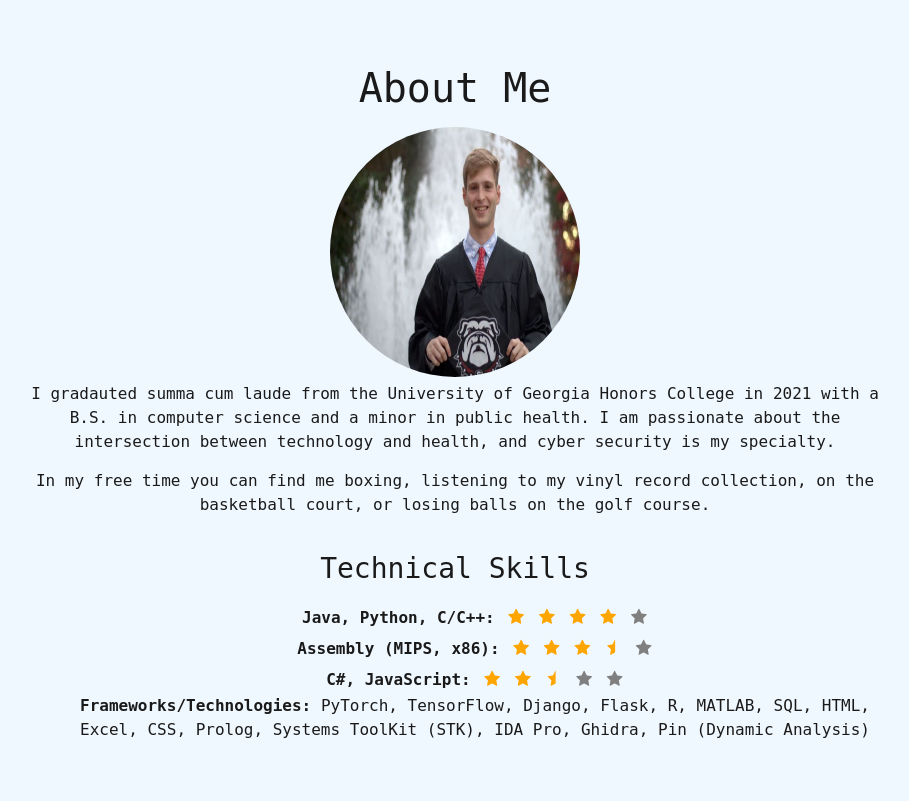
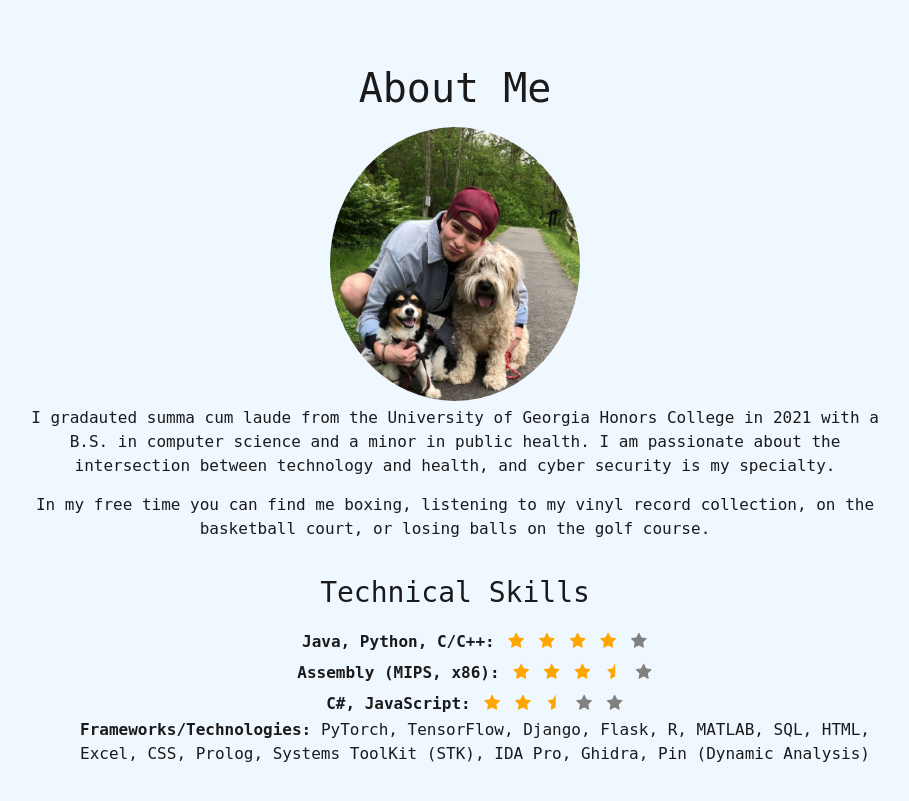
Before and after one commit to joshmess/portfolio, a plain HTML site: page index.html in a window 1280 px wide. Shown: the part 800-1601 px from the top of the page, without its empty margins (185-1094 px from the left). Drawn offline with nearby package versions, Linux system fonts and the light colour scheme.

Commit message:
about me picture change

```diff
--- a/index.html
+++ b/index.html
@@ -84,7 +84,7 @@
         <div class="jumbotron jumbotron-fluid min-vh-100 m-0 bg-transparent bgstyle text-light" id="about">
             <div class="container container-fluid text-center" id="aboutMeContainer">
                 <h1 id="educationTitle">About Me</h1>
-                <img id="educationPic" src="resources/img/grad-photo1.jpg"><br>
+                <img id="educationPic" src="resources/img/about.JPG"><br>
 
                 <p id="aboutMeText">
                     <div class="aboutMeParagraph">I gradauted summa cum laude from the University of Georgia Honors College in 2021 with a B.S. in computer science and a minor in public health. I am passionate about the intersection between technology and health, and cyber security is my specialty. </div>
```
